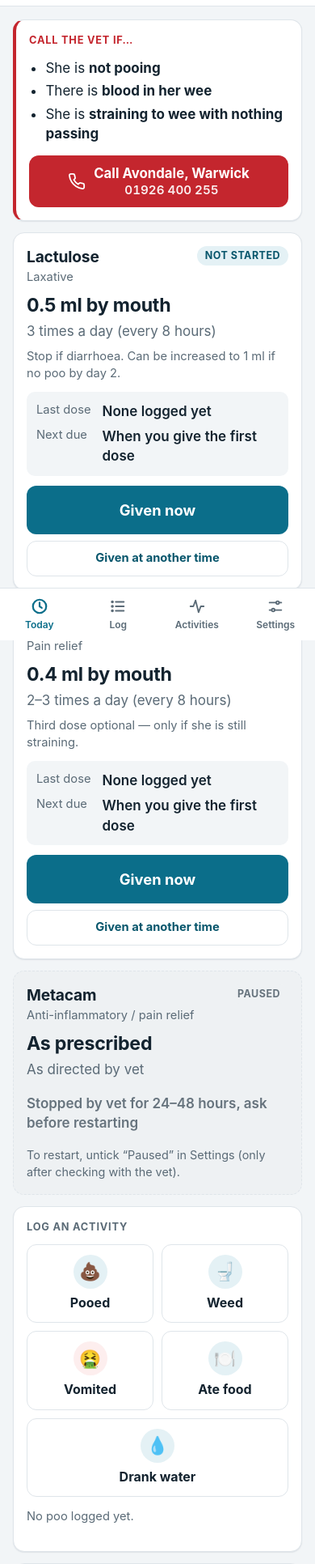
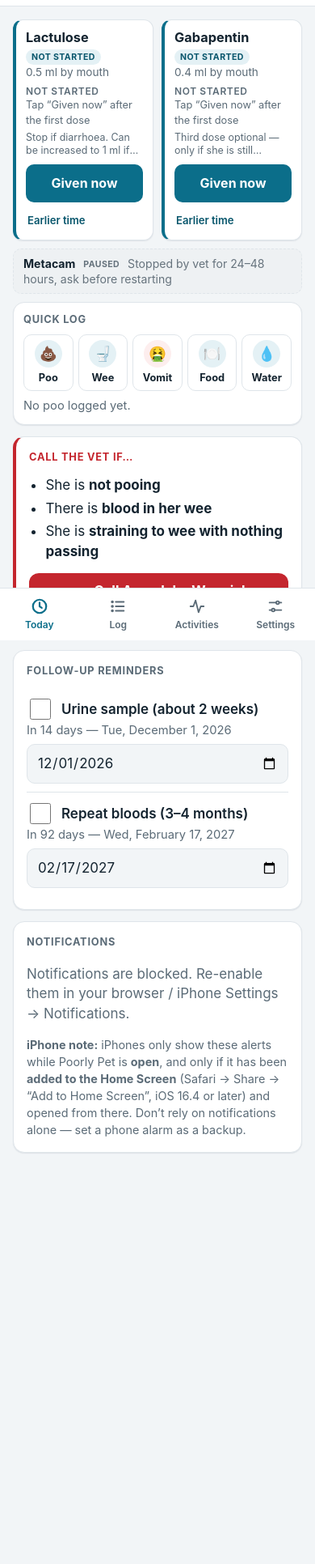
Before and after one commit to insaneinthewaynebrain/PortiaMeds, a plain HTML site: page index.html in a window 390 px wide. Shown: the part 53-1985 px from the top of the page at 81% size. After the commit the page ends 1587 px from the top, so only its background shows below. Drawn offline with Linux system fonts and the light colour scheme.

Commit message:
Today: medication timer tiles at the top, quick log row straight after
- Active medications shown as compact side-by-side tiles with a big
  countdown, next/last dose and a Given now button; paused meds as a
  single line.
- One-row quick log (Poo, Wee, Vomit, Food, Water) directly below.
- Urgent flags stay at the very top; vet checklist + call button,
  48-hour review, follow-ups and notifications moved below.
- On a standard iPhone the timers and quick log fit without scrolling.

Co-Authored-By: Claude Opus 5.5 <noreply@anthropic.com>
Claude-Session: https://claude.ai/code/session_01Nk1a9YcWFXoVokra5pdqfR

```diff
--- a/app.js
+++ b/app.js
@@ -13,11 +13,11 @@
   // 'legacyLabel' is shown for entries logged before the detail fields existed.
   // 'hidden' types no longer have a button but still display (and count) in the log.
   var SYMPTOMS = [
-    { id: 'poo_normal', label: 'Pooed', legacyLabel: 'Pooed', emoji: '💩', tone: 'good', photo: true },
-    { id: 'wee_normal', label: 'Weed', legacyLabel: 'Weed normally', emoji: '🚽', tone: 'good', photo: true },
-    { id: 'vomited', label: 'Vomited', emoji: '🤮', tone: 'bad', photo: true },
-    { id: 'ate_well', label: 'Ate food', legacyLabel: 'Ate well', emoji: '🍽️', tone: 'good' },
-    { id: 'drank', label: 'Drank water', emoji: '💧', tone: 'good' },
+    { id: 'poo_normal', label: 'Pooed', short: 'Poo', legacyLabel: 'Pooed', emoji: '💩', tone: 'good', photo: true },
+    { id: 'wee_normal', label: 'Weed', short: 'Wee', legacyLabel: 'Weed normally', emoji: '🚽', tone: 'good', photo: true },
+    { id: 'vomited', label: 'Vomited', short: 'Vomit', emoji: '🤮', tone: 'bad', photo: true },
+    { id: 'ate_well', label: 'Ate food', short: 'Food', legacyLabel: 'Ate well', emoji: '🍽️', tone: 'good' },
+    { id: 'drank', label: 'Drank water', short: 'Water', emoji: '💧', tone: 'good' },
     { id: 'strained', label: 'Strained', emoji: '😣', tone: 'bad', hidden: true },
     { id: 'blood_wee', label: 'Blood in wee', emoji: '🩸', tone: 'bad', hidden: true },
     { id: 'diarrhoea', label: 'Diarrhoea', emoji: '🟤', tone: 'bad', hidden: true },
@@ -644,10 +644,10 @@
 
   function logSymptom(type) { symptomDialog(type, null); }
 
-  function symptomButtonsHtml() {
+  function symptomButtonsHtml(compact) {
     return SYMPTOMS.filter(function (s) { return !s.hidden; }).map(function (s) {
-      return '<button class="symptom-btn ' + s.tone + '" data-symptom="' + s.id + '">' +
-        '<span class="emoji" aria-hidden="true">' + s.emoji + '</span><span class="sym-label">' + esc(s.label) + '</span></button>';
+      return '<button class="symptom-btn ' + s.tone + '" data-symptom="' + s.id + '" aria-label="Log: ' + esc(s.label) + '">' +
+        '<span class="emoji" aria-hidden="true">' + s.emoji + '</span><span class="sym-label">' + esc(compact && s.short ? s.short : s.label) + '</span></button>';
     }).join('');
   }
 
@@ -709,8 +709,8 @@
         out.push({ bad: false, text: 'No poo logged by day 2 — vet said the dose can be increased to 1 ml (change it in Settings).' });
       }
     }
-    if (st.optional) {
-      out.push({ bad: false, text: st.count24 + ' doses given in the last 24h. Next dose is optional — ' + (med.notes || 'only if needed') });
+    if (st.optional && !med.notes) {
+      out.push({ bad: false, text: 'Next dose is optional.' });
     }
     return out;
   }
@@ -720,56 +720,62 @@
       case 'paused': return '<span class="pill paused">Paused</span>';
       case 'new': return '<span class="pill new">Not started</span>';
       case 'overdue': return '<span class="pill overdue">Overdue</span>';
-      case 'optional': return '<span class="pill soon">Optional dose</span>';
+      case 'optional': return '<span class="pill soon">Optional</span>';
       case 'soon': return '<span class="pill soon">Due soon</span>';
       default: return '<span class="pill ok">On track</span>';
     }
   }
 
+  function fmtShort(ms) {
+    var totalMin = Math.floor(Math.abs(ms) / 60000);
+    var h = Math.floor(totalMin / 60), m = totalMin % 60;
+    if (h > 0) return h + 'h ' + pad(m) + 'm';
+    return m + 'm ' + pad(Math.floor(Math.abs(ms) / 1000) % 60) + 's';
+  }
+  function fmtWhen(d) {
+    if (d.toDateString() === new Date().toDateString()) return fmtTime(d);
+    return d.toLocaleDateString([], { weekday: 'short' }) + ' ' + fmtTime(d);
+  }
+
+  // Compact, side-by-side timer tiles for active medications; paused ones as a single line.
   function renderMeds() {
     var now = Date.now();
-    var html = state.meds.map(function (med) {
+    var tiles = '', paused = '';
+    state.meds.forEach(function (med) {
       var st = medStatus(med, now);
-      var h = '<div class="card med state-' + st.state + '" data-med="' + esc(med.id) + '" data-state="' + st.state + '">';
-      h += '<div class="med-head"><div><h3>' + esc(med.name) + '</h3><div class="med-purpose">' + esc(med.purpose) + '</div></div>' + statusPill(st) + '</div>';
-      h += '<div class="dose-big">' + esc(med.dose) + '</div>';
-      h += '<div class="muted">' + esc(med.schedule) + '</div>';
-
       if (med.paused) {
-        h += '<p class="paused-note">' + esc(med.pausedNote || 'Paused') + '</p>';
-        h += '<p class="note">To restart, untick “Paused” in Settings (only after checking with the vet).</p>';
-        return h + '</div>';
+        paused += '<div class="paused-row" data-med="' + esc(med.id) + '" data-state="paused"><strong>' + esc(med.name) + '</strong> ' +
+          '<span class="pill paused">Paused</span> <span>' + esc(med.pausedNote || '') + '</span></div>';
+        return;
       }
-
-      if (med.notes) h += '<p class="med-note">' + esc(med.notes) + '</p>';
+      var h = '<div class="med-tile state-' + st.state + '" data-med="' + esc(med.id) + '" data-state="' + st.state + '">';
+      h += '<div class="tile-head"><span class="tile-name">' + esc(med.name) + '</span>' + statusPill(st) + '</div>';
+      h += '<div class="tile-dose">' + esc(med.dose) + '</div>';
+      if (st.state === 'new') {
+        h += '<div class="tile-label">Not started</div><div class="tile-meta">Tap “Given now” after the first dose</div>';
+      } else {
+        h += '<div class="tile-label">' + (st.diff <= 0 ? 'Overdue by' : 'Due in') + '</div>';
+        h += '<div class="tile-count" data-countdown="' + st.next + '" data-fmt="short">' + fmtShort(st.diff) + '</div>';
+        h += '<div class="tile-meta">Next <strong>' + esc(fmtWhen(new Date(st.next))) + '</strong></div>';
+        h += '<div class="tile-meta">Last ' + esc(fmtWhen(new Date(st.lastT))) + (st.last.dose && st.last.dose !== med.dose ? ' (' + esc(st.last.dose) + ')' : '') + '</div>';
+        h += '<div class="tile-meta">' + st.count24 + ' dose' + (st.count24 === 1 ? '' : 's') + ' in 24h</div>';
+      }
+      if (med.notes) h += '<div class="tile-note">' + esc(med.notes) + '</div>';
       medWarnings(med, st).forEach(function (w) {
-        h += '<div class="med-warn' + (w.bad ? ' bad' : '') + '">' + esc(w.text) + '</div>';
+        h += '<div class="tile-warn' + (w.bad ? ' bad' : '') + '">' + esc(w.text) + '</div>';
       });
-
-      h += '<dl class="med-rows">';
-      if (st.state === 'new') {
-        h += '<dt>Last dose</dt><dd>None logged yet</dd>';
-        h += '<dt>Next due</dt><dd>When you give the first dose</dd>';
-      } else {
-        h += '<dt>Last dose</dt><dd>' + esc(fmtDayTime(new Date(st.lastT))) + (st.last.dose && st.last.dose !== med.dose ? ' (' + esc(st.last.dose) + ')' : '') + '</dd>';
-        h += '<dt>Next due</dt><dd>' + esc(fmtDayTime(new Date(st.next))) + '</dd>';
-        h += '<dt>' + (st.diff <= 0 ? 'Overdue by' : 'Due in') + '</dt><dd class="countdown" data-countdown="' + st.next + '">' + fmtDuration(Math.abs(st.diff)) + '</dd>';
-        h += '<dt>Last 24h</dt><dd>' + st.count24 + ' dose' + (st.count24 === 1 ? '' : 's') + '</dd>';
-      }
-      h += '</dl>';
-
-      h += '<button class="btn btn-big" data-action="given" data-id="' + esc(med.id) + '">Given now</button>';
-      h += '<div class="btn-row">';
-      h += '<button class="btn btn-secondary btn-small" data-action="earlier" data-id="' + esc(med.id) + '">Given at another time</button>';
-      if (st.last) h += '<button class="btn btn-secondary btn-small" data-action="edit-last" data-id="' + esc(st.last.id) + '">Edit last dose</button>';
-      h += '</div>';
-      return h + '</div>';
-    }).join('');
-    $('#med-list').innerHTML = html || '<div class="card muted">No medications. Add one in Settings.</div>';
+      h += '<button class="btn tile-given" data-action="given" data-id="' + esc(med.id) + '">Given now</button>';
+      h += '<div class="tile-links"><button class="link-btn" data-action="earlier" data-id="' + esc(med.id) + '">Earlier time</button>';
+      if (st.last) h += '<button class="link-btn" data-action="edit-last" data-id="' + esc(st.last.id) + '">Edit last</button>';
+      h += '</div></div>';
+      tiles += h;
+    });
+    $('#med-list').innerHTML = (tiles || paused) ? '<div class="med-grid">' + tiles + '</div>' + paused
+      : '<div class="card muted">No medications. Add one in Settings.</div>';
 
     var overdue = state.meds.filter(function (m) { return medStatus(m, now).state === 'overdue'; });
     var banner = $('#overdue-banner');
-    if (overdue.length) {
+    if (!banner) { /* tiles show overdue clearly */ } else if (overdue.length) {
       banner.textContent = 'Overdue: ' + overdue.map(function (m) { return m.name; }).join(', ');
       banner.classList.remove('hidden');
     } else {
@@ -933,7 +939,7 @@
     var now = Date.now();
     $('#clock').textContent = fmtTime(new Date(now));
     var needsRender = false;
-    document.querySelectorAll('.med[data-med]').forEach(function (card) {
+    document.querySelectorAll('[data-med][data-state]').forEach(function (card) {
       var med = medById(card.getAttribute('data-med'));
       if (med && medStatus(med, now).state !== card.getAttribute('data-state')) needsRender = true;
     });
@@ -945,7 +951,8 @@
     }
     if (needsRender) { renderLive(); }
     document.querySelectorAll('[data-countdown]').forEach(function (el) {
-      el.textContent = fmtDuration(Math.abs(+el.getAttribute('data-countdown') - now));
+      var ms = +el.getAttribute('data-countdown') - now;
+      el.textContent = el.getAttribute('data-fmt') === 'short' ? fmtShort(ms) : fmtDuration(Math.abs(ms));
     });
     checkNotifications(now);
   }
@@ -1443,7 +1450,7 @@
   // Ask the browser not to evict our data (log + photos) when space is low.
   try { if (navigator.storage && navigator.storage.persist) navigator.storage.persist(); } catch (e) { /* ignore */ }
   $('#symptom-buttons').innerHTML = symptomButtonsHtml();
-  $('#symptom-buttons-today').innerHTML = symptomButtonsHtml();
+  $('#symptom-buttons-today').innerHTML = symptomButtonsHtml(true);
   save();
   renderAll();
   renderSettings();
--- a/index.html
+++ b/index.html
@@ -45,7 +45,18 @@
 
   <main>
     <!-- TODAY -->
-    <section id="view-today" class="view view-cols active" aria-label="Today">
+    <section id="view-today" class="view active" aria-label="Today">
+      <div id="vet-flags"></div>
+
+      <div id="med-list"></div>
+
+      <div class="card quick-card">
+        <h2>Quick log</h2>
+        <div id="symptom-buttons-today" class="symptom-grid quick-grid"></div>
+        <p id="last-poo" class="muted small"></p>
+      </div>
+
+      <div class="today-rest">
         <div class="card vet-alert">
           <h2>Call the vet if…</h2>
           <ul class="checklist">
@@ -53,23 +64,13 @@
             <li>There is <strong>blood in her wee</strong></li>
             <li>She is <strong>straining to wee with nothing passing</strong></li>
           </ul>
-        <div id="vet-flags"></div>
           <a class="btn btn-call" data-vet-call href="tel:01926400255">
             <svg class="ico"><use href="#i-phone"/></svg>
             <span>Call <span data-vet-name>Avondale, Warwick</span><span class="call-number" data-vet-phone>01926 400 255</span></span>
           </a>
         </div>
 
-      <div id="overdue-banner" class="banner overdue hidden"></div>
         <div id="review-card"></div>
-
-      <div id="med-list"></div>
-
-      <div class="card">
-        <h2>Log an activity</h2>
-        <div id="symptom-buttons-today" class="symptom-grid"></div>
-        <p id="last-poo" class="muted small"></p>
-      </div>
 
         <div class="card">
           <h2>Follow-up reminders</h2>
@@ -86,6 +87,7 @@
             (Safari → Share → “Add to Home Screen”, iOS 16.4 or later) and opened from there.
             Don’t rely on notifications alone — set a phone alarm as a backup.
           </p>
+        </div>
       </div>
     </section>
 
--- a/style.css
+++ b/style.css
@@ -468,6 +468,71 @@ dialog h2 { margin: 0 0 6px; font-size: 1.25rem; }
 }
 .toast.show { opacity: 1; transform: translateX(-50%) translateY(0); }
 
+/* Today: urgent flags, medication timer tiles, quick log */
+#vet-flags .flag { margin: 0 0 10px; }
+.med-grid {
+  display: grid;
+  grid-template-columns: repeat(auto-fit, minmax(158px, 1fr));
+  gap: 10px;
+  margin-bottom: 10px;
+}
+.med-tile {
+  display: flex;
+  flex-direction: column;
+  background: var(--card);
+  border: 1px solid var(--border);
+  border-left: 4px solid var(--ok);
+  border-radius: 12px;
+  box-shadow: var(--shadow);
+  padding: 10px 12px 8px;
+  min-width: 0;
+}
+.med-tile.state-soon, .med-tile.state-optional { border-left-color: var(--warn); }
+.med-tile.state-overdue { border-color: var(--bad); border-left-color: var(--bad); background: var(--bad-bg); }
+.med-tile.state-new { border-left-color: var(--accent); }
+.tile-head { display: flex; flex-wrap: wrap; justify-content: space-between; align-items: center; gap: 2px 6px; }
+.tile-name { font-weight: 700; font-size: 1.02rem; overflow-wrap: anywhere; }
+.tile-head .pill { font-size: 0.66rem; padding: 2px 7px; }
+.tile-dose { font-size: 0.85rem; color: var(--muted); margin-bottom: 4px; }
+.tile-label { font-size: 0.75rem; color: var(--muted); text-transform: uppercase; letter-spacing: 0.05em; font-weight: 600; }
+.tile-count { font-size: 1.6rem; font-weight: 700; line-height: 1.15; font-variant-numeric: tabular-nums; letter-spacing: -0.01em; }
+.med-tile.state-overdue .tile-count, .med-tile.state-overdue .tile-label { color: var(--bad); }
+.tile-meta { font-size: 0.8rem; color: var(--muted); font-variant-numeric: tabular-nums; }
+.tile-meta strong { color: var(--text); }
+.tile-note {
+  font-size: 0.78rem; color: var(--muted); margin-top: 4px; line-height: 1.3;
+  display: -webkit-box; -webkit-line-clamp: 2; line-clamp: 2; -webkit-box-orient: vertical; overflow: hidden;
+}
+.tile-warn { font-size: 0.8rem; font-weight: 600; color: var(--warn); background: var(--warn-bg); border-radius: 8px; padding: 5px 7px; margin-top: 6px; line-height: 1.3; }
+.tile-warn.bad { color: var(--bad); background: var(--card); border: 1px solid var(--bad); }
+.btn.tile-given { margin-top: auto; min-height: 46px; font-size: 1rem; border-radius: 10px; }
+.tile-note + .btn.tile-given, .tile-meta + .btn.tile-given, .tile-warn + .btn.tile-given { margin-top: 8px; }
+.tile-links { display: flex; justify-content: space-between; gap: 4px; margin-top: 2px; }
+.link-btn {
+  border: none; background: none; padding: 8px 2px 2px; min-height: 36px;
+  color: var(--accent-strong); font: inherit; font-size: 0.82rem; font-weight: 600; cursor: pointer;
+}
+.paused-row {
+  font-size: 0.88rem;
+  color: var(--paused);
+  background: var(--paused-bg);
+  border: 1px dashed var(--border);
+  border-radius: 10px;
+  padding: 8px 12px;
+  margin-bottom: 10px;
+  line-height: 1.35;
+}
+.paused-row strong { color: var(--text); }
+.paused-row .pill { font-size: 0.66rem; padding: 1px 6px; vertical-align: 1px; }
+
+.quick-card { padding: 12px; }
+.quick-card h2 { margin-bottom: 8px; }
+.quick-grid { grid-template-columns: repeat(5, 1fr); gap: 6px; }
+.quick-grid > .symptom-btn:last-child:nth-child(odd) { grid-column: auto; }
+.quick-grid .symptom-btn { min-height: 66px; padding: 6px 2px; gap: 4px; font-size: 0.8rem; border-radius: 10px; }
+.quick-grid .emoji { width: 34px; height: 34px; font-size: 1.1rem; }
+.quick-card #last-poo { margin: 8px 0 0; }
+
 /* Wider screens: unfolded foldables, tablets, landscape */
 @media (min-width: 760px) {
   .view-cols.active { columns: 2; column-gap: 16px; }
@@ -478,6 +543,8 @@ dialog h2 { margin: 0 0 6px; font-size: 1.25rem; }
   .card { padding: 18px 20px; }
   #btn-pdf { width: auto; padding-left: 22px; padding-right: 22px; }
 }
-@media (min-width: 1100px) {
-  #view-today.active { columns: 3; }
+@media (min-width: 760px) {
+  .today-rest { columns: 2; column-gap: 16px; }
+  .today-rest .card, .today-rest #review-card { break-inside: avoid; }
+  .quick-grid { grid-template-columns: repeat(5, 1fr); }
 }
--- a/sw.js
+++ b/sw.js
@@ -1,5 +1,5 @@
 /* Poorly Pet service worker: network-first with offline fallback, and notification clicks. */
-var CACHE = 'poorly-pet-v6';
+var CACHE = 'poorly-pet-v7';
 var FILES = ['./', 'index.html', 'style.css', 'app.js', 'manifest.webmanifest', 'icon.svg', 'apple-touch-icon.png', 'vendor/jspdf.umd.min.js'];
 
 self.addEventListener('install', function (e) {
```
Lines whose indentation alone changed are shown as unchanged.
